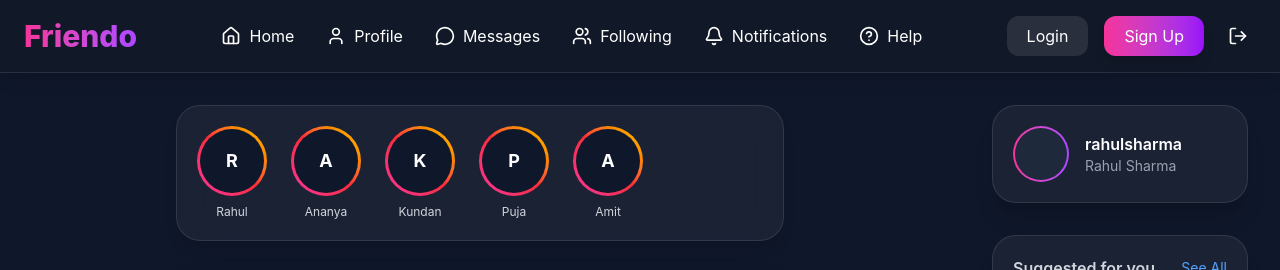
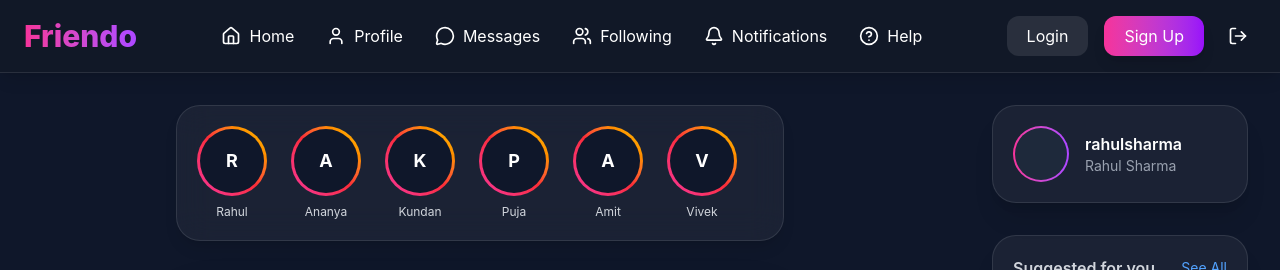
Before and after one commit to gauravkumar2005/Friendo, a React (Vite) app: page / in a window 1280 px wide. Shown: the top 270 px of the page. Built offline with nearby package versions, Linux system fonts and the light colour scheme.

Commit message:
add new story name

```diff
--- a/src/pages/Home.jsx
+++ b/src/pages/Home.jsx
@@ -12,7 +12,7 @@ import {
 } from "lucide-react";
 
 function HomePage() {
-  const stories = ["Rahul", "Ananya", "Kundan", "Puja", "Amit"];
+  const stories = ["Rahul", "Ananya", "Kundan", "Puja", "Amit", "Vivek"];
   const posts = [
     {
       username: "rahulsharma",
```
